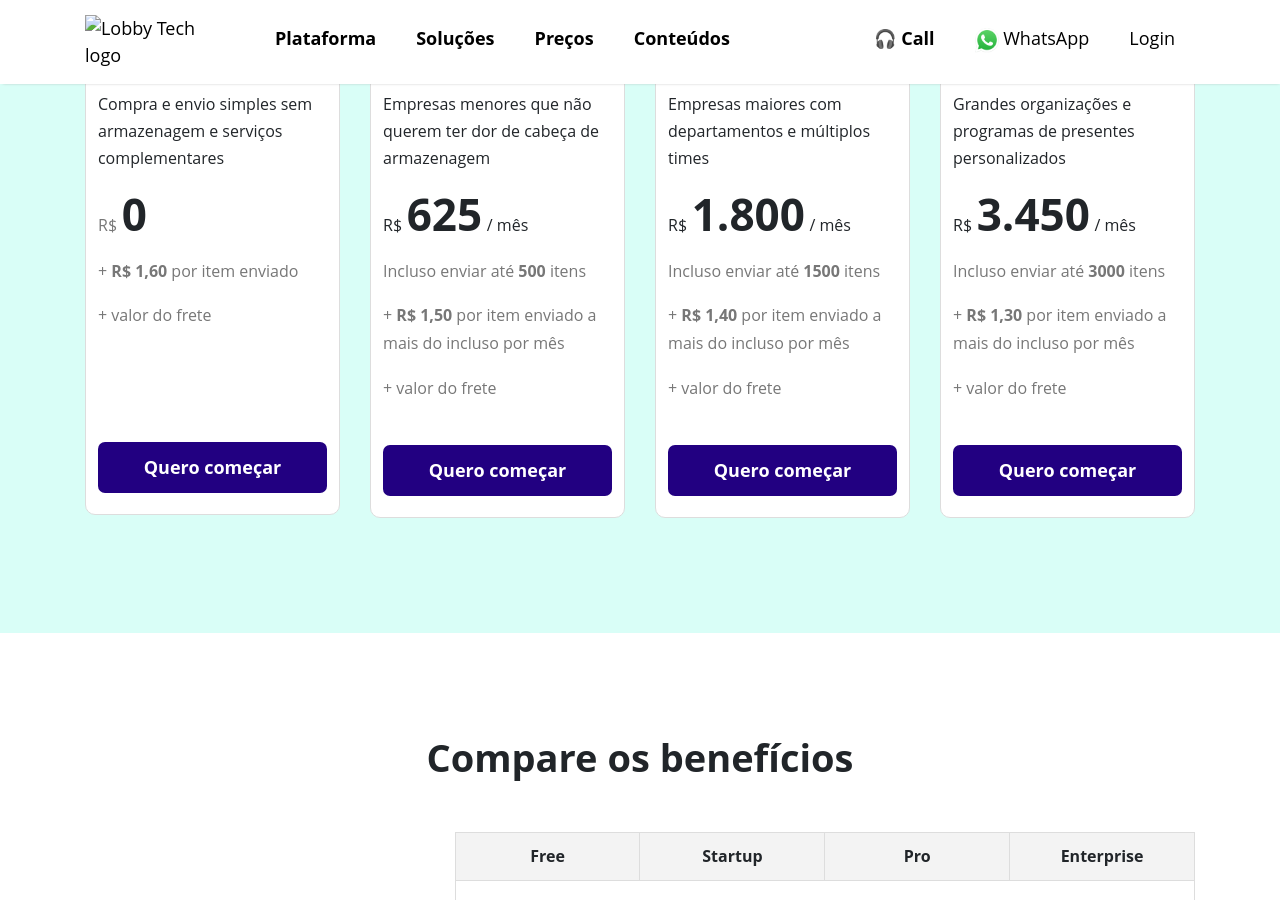
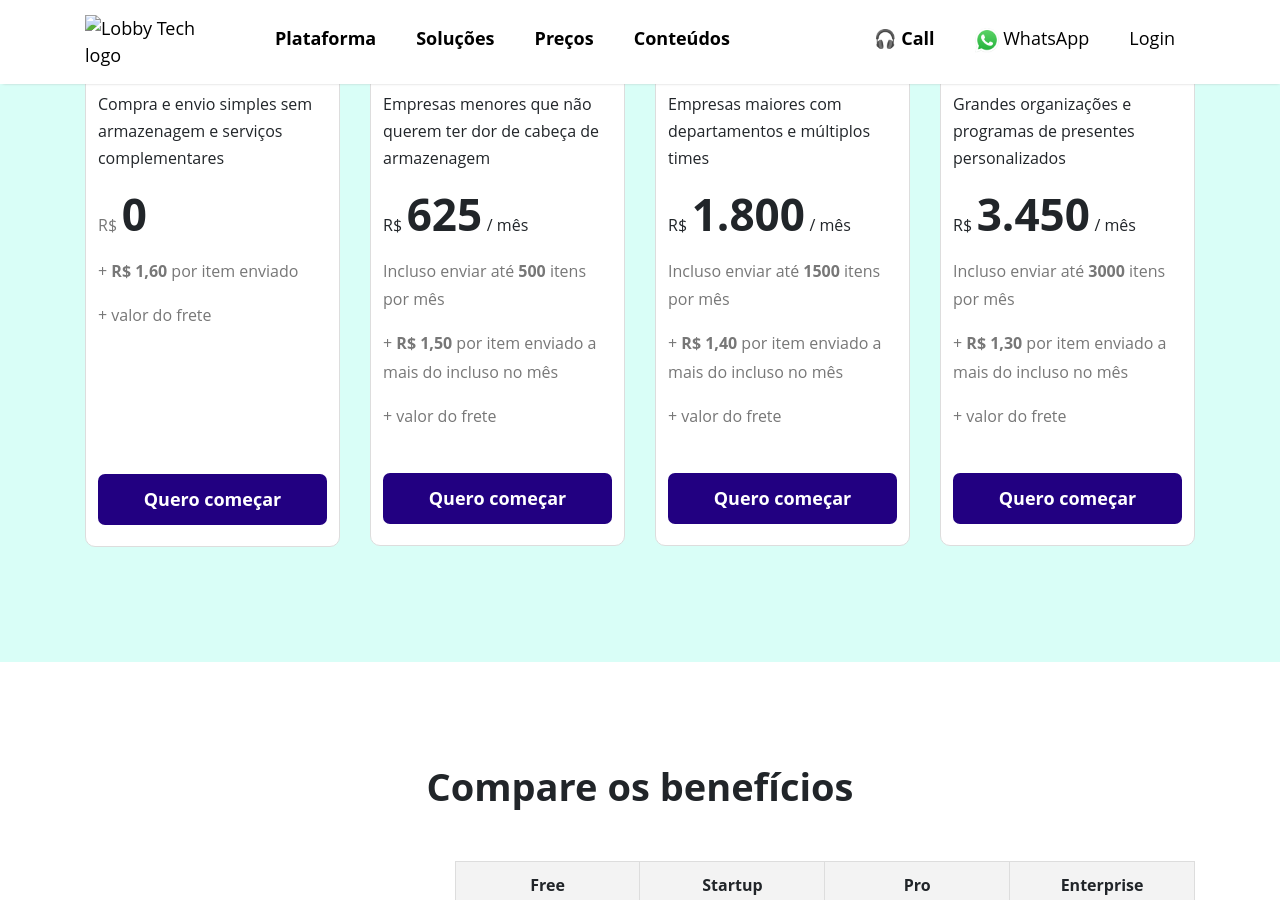
Before and after one commit to lobby-tech/lobby.tech, a Jekyll site: the page built from precos.html, in a window 1280 px wide and 900 px high, scrolled down 318 px. Built offline with Jekyll 4.4.1, drawn with Linux system fonts in a browser that asks for light colours; a script that is not in the unit is left out.

Commit message:
Updated text

```diff
--- a/precos.html
+++ b/precos.html
@@ -25,7 +25,8 @@ layout: home
           <p><span class="font--sm color--light">+ <b>R$ 1,60</b> por item enviado</span></p>
           <p><span class="font--sm color--light">+ valor do frete</span></p>
           <p>&nbsp;</p>
-          <br><br>
+          <p>&nbsp;</p>
+          <p>&nbsp;</p>
           <p>
             <a href="/monte-seu-kit" class="btn section-plan--btn">
               Quero começar
@@ -38,8 +39,8 @@ layout: home
           <h2 class="font--lg"><b>Startup 🙂</b></h2>
           <p class="font--sm">Empresas menores que não querem ter dor de cabeça de armazenagem</p>
           <p><span class="font--sm">R$</span> <span class="font--xxl">625</span> <span class="font--sm">/ mês</span></p>
-          <p><span class="font--sm color--light">Incluso enviar até <b>500</b> itens</span></p>
-          <p><span class="font--sm color--light">+ <b>R$ 1,50</b> por item enviado a mais do incluso por mês</span></p>
+          <p><span class="font--sm color--light">Incluso enviar até <b>500</b> itens por mês</span></p>
+          <p><span class="font--sm color--light">+ <b>R$ 1,50</b> por item enviado a mais do incluso no mês</span></p>
           <p><span class="font--sm color--light">+ valor do frete</span></p>
           <br>
           <p>
@@ -54,8 +55,8 @@ layout: home
           <h2 class="font--lg"><b>Pro 😄</b></h2>
           <p class="font--sm">Empresas maiores com departamentos e múltiplos times</p>
           <p><span class="font--sm">R$</span> <span class="font--xxl">1.800</span> <span class="font--sm">/ mês</span></p>
-          <p><span class="font--sm color--light">Incluso enviar até <b>1500</b> itens</span></p>
-          <p><span class="font--sm color--light">+ <b>R$ 1,40</b> por item enviado a mais do incluso por mês</span></p>
+          <p><span class="font--sm color--light">Incluso enviar até <b>1500</b> itens por mês</span></p>
+          <p><span class="font--sm color--light">+ <b>R$ 1,40</b> por item enviado a mais do incluso no mês</span></p>
           <p><span class="font--sm color--light">+ valor do frete</span></p>
           <br>
           <p>
@@ -70,8 +71,8 @@ layout: home
           <h2 class="font--lg"><b>Enterprise 🤩</b></h2>
           <p class="font--sm">Grandes organizações e programas de presentes personalizados</p>
           <p><span class="font--sm">R$</span> <span class="font--xxl">3.450</span> <span class="font--sm">/ mês</span></p>
-          <p><span class="font--sm color--light">Incluso enviar até <b>3000</b> itens</span></p>
-          <p><span class="font--sm color--light">+ <b>R$ 1,30</b> por item enviado a mais do incluso por mês</span></p>
+          <p><span class="font--sm color--light">Incluso enviar até <b>3000</b> itens por mês</span></p>
+          <p><span class="font--sm color--light">+ <b>R$ 1,30</b> por item enviado a mais do incluso no mês</span></p>
           <p><span class="font--sm color--light">+ valor do frete</span></p>
           <br>
           <p>
```
